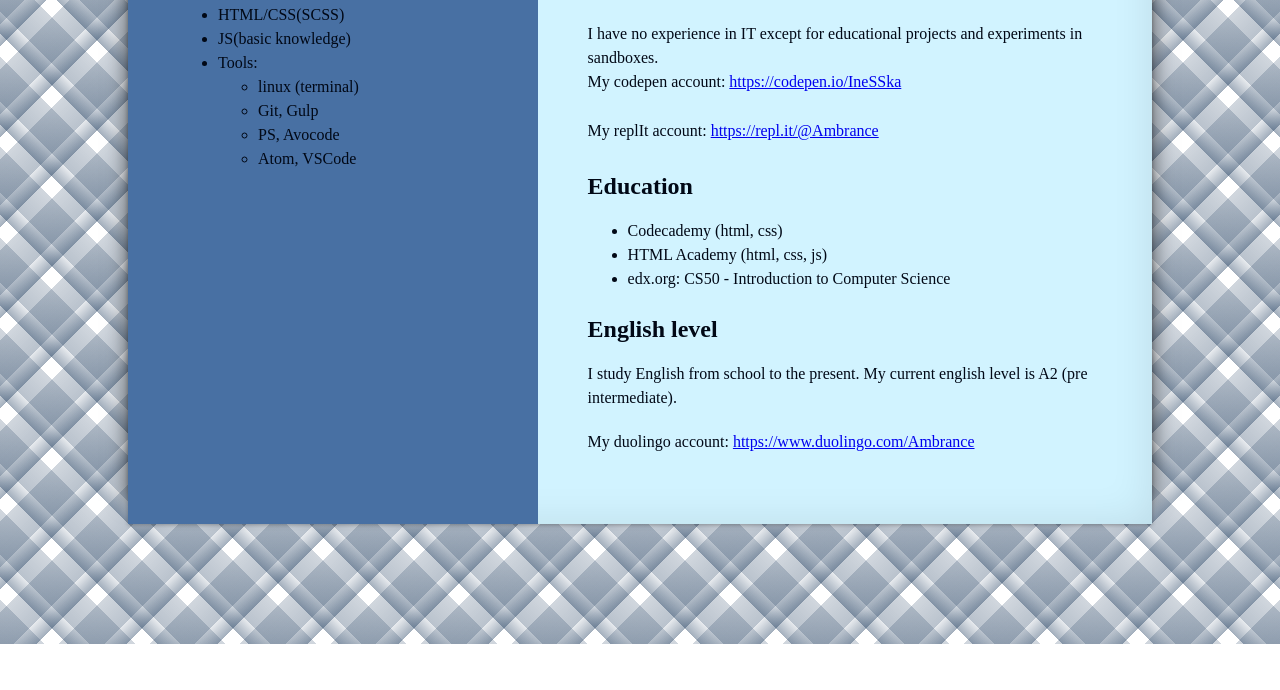
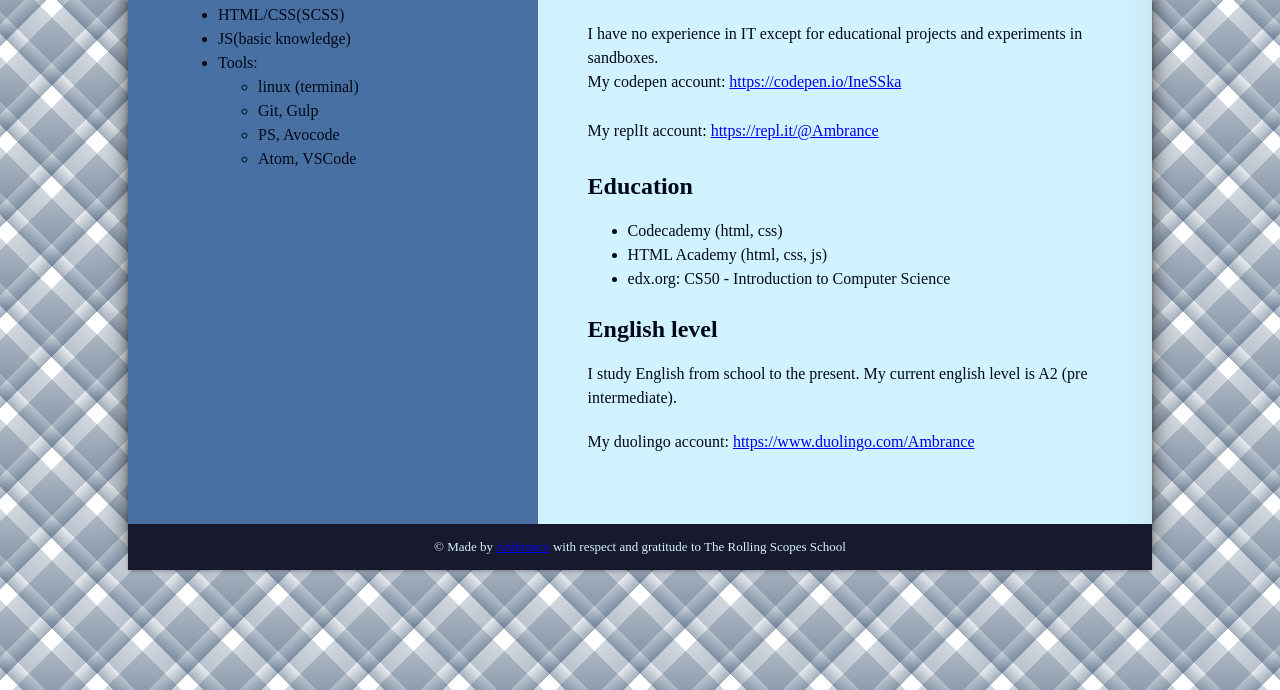
Before and after one commit to Ambrance/rsschool-2019Q1-cv, a plain HTML site: page index.html in a window 1280 px wide. Shown: the part 910-1600 px from the top of the page. Before the commit the page ends 1554 px from the top, so only its background shows below. Drawn offline with Linux system fonts and the light colour scheme.

Commit message:
feat: add footer with copyright

```diff
--- a/assets/css/style.css
+++ b/assets/css/style.css
@@ -99,3 +99,12 @@ body {
 .project-link {
     margin-right: 20px;
 }
+.article-footer {
+    background-color: #18192E;
+}
+
+.copyright {
+    font-size: 13px;
+    color: #D1F3FF;
+    text-align: center;
+}
--- a/index.html
+++ b/index.html
@@ -89,6 +89,9 @@
                 </section>
             </section>
         </div>
+        <footer class="article-footer">
+            <p class="copyright">&copy; Made by <a href="https://github.com/Ambrance">Ambrance</a> with respect and gratitude to The Rolling Scopes School</p>
+        </footer>
     </div>
     </article>
 </body>
```
